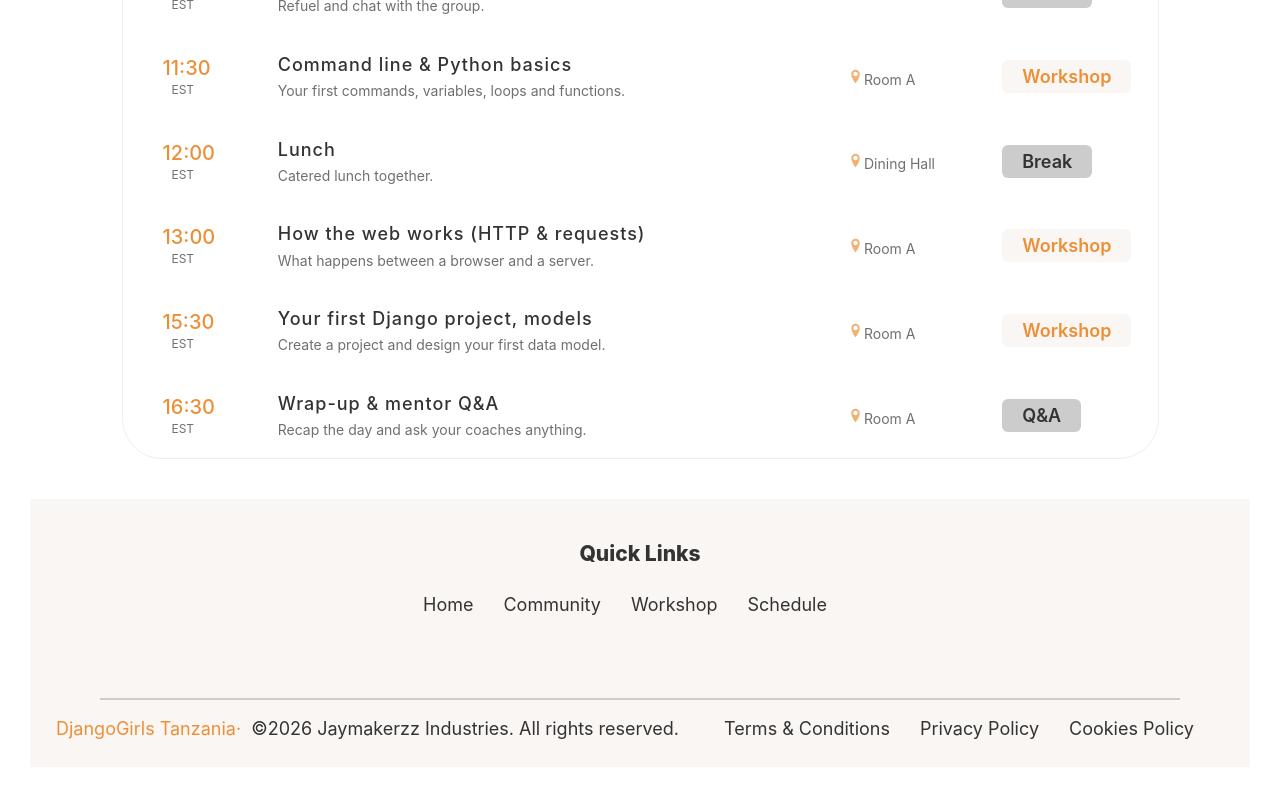
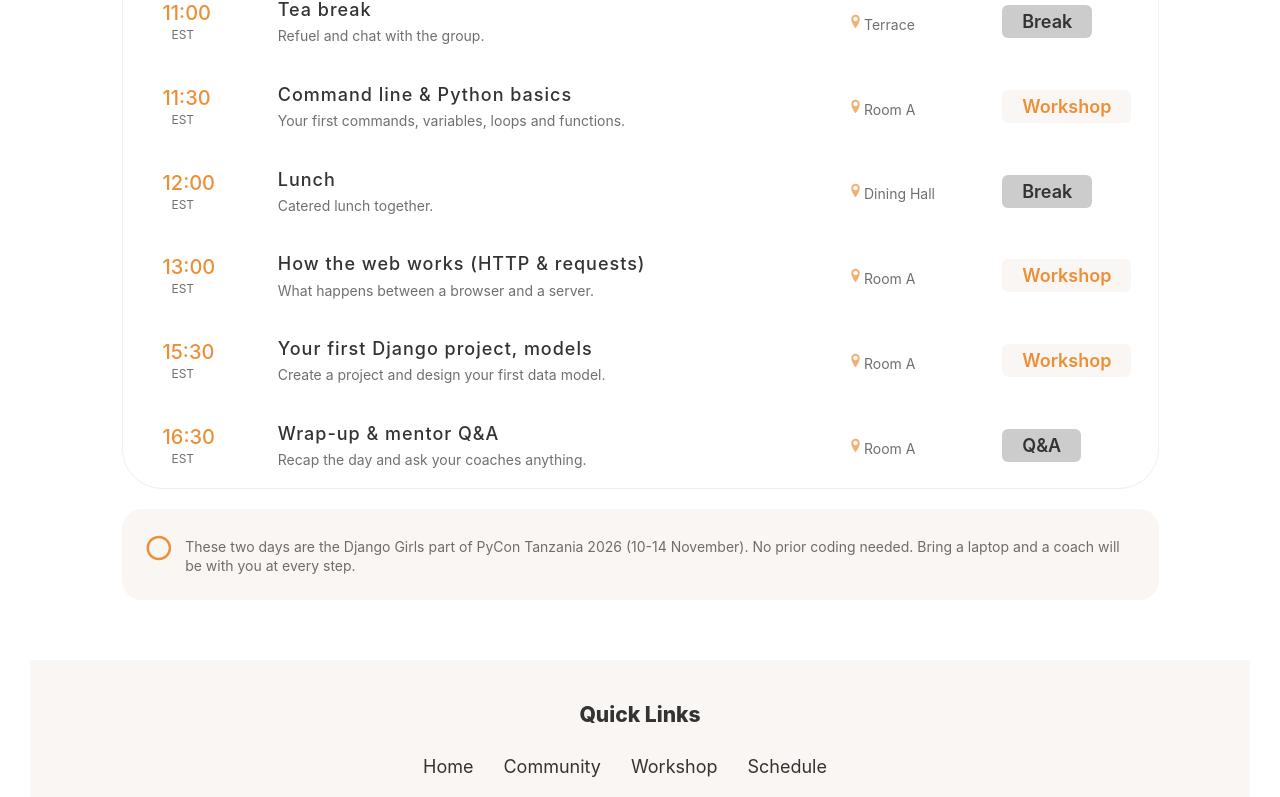
Before and after one commit to Jaymakerzz/Django-girls-clone-Exercise, a React (Create React App) app: page / in a window 1280 px wide. Shown: the part 1020-1817 px from the top of the page. Built offline with nearby package versions, Linux system fonts and the light colour scheme.

Commit message:
Comlete Schedule Section

```diff
--- a/src/component/schedule/scheduleTable.jsx
+++ b/src/component/schedule/scheduleTable.jsx
@@ -69,6 +69,16 @@ const ScheduleTable = (props) => {
           </tbody>
         </table>
       </div>
+      <div className="warning">
+        <svg className="card__icon">
+          <use href={`${spritesvg}#icon-circle`} />
+        </svg>
+        <p className="header--info">
+          These two days are the Django Girls part of PyCon Tanzania 2026 (10-14
+          November). No prior coding needed. Bring a laptop and a coach will be
+          with you at every step.
+        </p>
+      </div>
     </div>
   );
 };
--- a/src/css/components/scheduleTable.scss
+++ b/src/css/components/scheduleTable.scss
@@ -21,6 +21,8 @@ table {
 .table {
   border-radius: 4rem;
   border: 1px var(--grey-light-3) solid;
+  margin-top: 3rem;
+
   &__header {
     padding: 2rem;
     display: flex;
@@ -82,3 +84,13 @@ table {
     opacity: 0.7;
   }
 }
+
+.warning {
+  display: flex;
+  margin: 2rem 0rem 6rem 0rem;
+  padding: 2.4rem;
+  gap: 1.4rem;
+  border-radius: 2rem;
+  justify-items: center;
+  background-color: var(--color-primary-light-transparent);
+}
```
